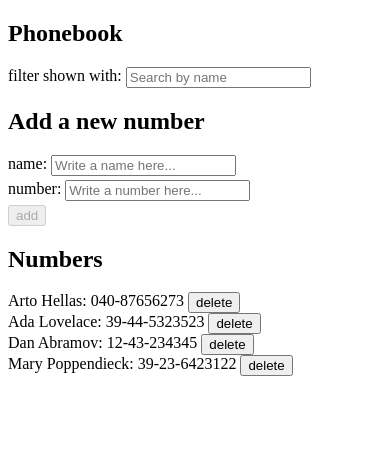
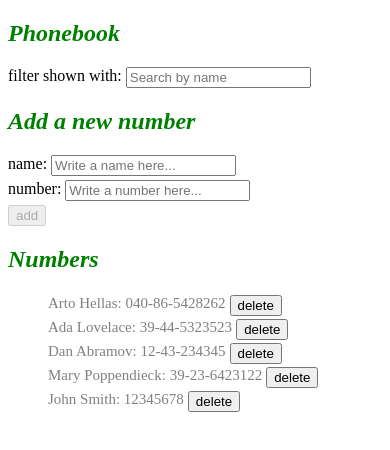
Before and after one commit to kevmhughes/fullstackopen, a React (Vite) app in the folder part2/the_phonebook/: page / in a window 390 px wide. Shown: the top 450 px of the page. Built offline with nearby package versions, Linux system fonts and the light colour scheme; data requests are answered from the project's data file.

Commit message:
2.16: Phonebook step 11

```diff
--- a/part2/the_phonebook/db.json
+++ b/part2/the_phonebook/db.json
@@ -2,7 +2,7 @@
   "persons": [
     {
       "name": "Arto Hellas",
-      "number": "040-87656273",
+      "number": "040-86-5428262",
       "id": "1"
     },
     {
@@ -19,6 +19,11 @@
       "name": "Mary Poppendieck",
       "number": "39-23-6423122",
       "id": "4"
+    },
+    {
+      "id": "2e28",
+      "name": "John Smith",
+      "number": "12345678"
     }
   ]
 }
--- a/part2/the_phonebook/src/App.jsx
+++ b/part2/the_phonebook/src/App.jsx
@@ -3,12 +3,16 @@ import personService from "./services/persons";
 import Filter from "./components/Filter";
 import Form from "./components/Form";
 import List from "./components/List";
+import Notification from "./components/Notification";
+import "./index.css"
 
 const App = () => {
   const [persons, setPersons] = useState([]);
   const [filteredPersons, setFilteredPersons] = useState([]);
   const [newName, setNewName] = useState("");
   const [newNumber, setNewNumber] = useState("");
+  const [message, setMessage] = useState(null);
+
 
   // AXIOS GET => the initial state of the data is fetched from json-server using the axios-library
   useEffect(() => {
@@ -71,6 +75,10 @@ const App = () => {
             );
             setNewName("");
             setNewNumber("");
+            setMessage("The number has been updated successfully!")
+            setTimeout(() => {
+              setMessage(null)
+            }, 3000)
           })
           .catch((error) => {
             console.error("Error updating person:", error);
@@ -90,6 +98,10 @@ const App = () => {
           setPersons([...persons, response.data]);
           setNewName("");
           setNewNumber("");
+          setMessage(`${response.data.name} has been added to the phonebook!`)
+          setTimeout(() => {
+            setMessage(null)
+          }, 3000)
         })
         .catch((error) => {
           console.error("Error adding person:", error);
@@ -135,6 +147,7 @@ const App = () => {
   return (
     <div>
       <h2>Phonebook</h2>
+      <Notification message={message}/>
       <Filter handleFilteredPersons={handleFilteredPersons} />
       <h2>Add a new number</h2>
       <Form
--- a/part2/the_phonebook/src/components/List.jsx
+++ b/part2/the_phonebook/src/components/List.jsx
@@ -7,7 +7,7 @@ const List = ({ filteredPersons, handleDeletePerson }) => {
   }
 
   return (
-    <>
+    <ul>
       {filteredPersons.map((person) => (
         <Person
           person={person}
@@ -15,7 +15,7 @@ const List = ({ filteredPersons, handleDeletePerson }) => {
           handleDeletePerson={handleDeletePerson}
         />
       ))}
-    </>
+    </ul>
   );
 };
 
--- /dev/null
+++ b/part2/the_phonebook/src/components/Notification.jsx
@@ -0,0 +1,13 @@
+const Notification = ({ message }) => {
+    if (message === null) {
+      return null
+    }
+
+    return (
+      <div className='error'>
+        {message}
+      </div>
+    )
+  }
+
+  export default Notification
--- a/part2/the_phonebook/src/components/Person.jsx
+++ b/part2/the_phonebook/src/components/Person.jsx
@@ -3,12 +3,10 @@ import Button from "./Button";
 
 const Person = ({ person, handleDeletePerson }) => {
   return (
-    <div style={{ display: "flex", gap: "4px" }}>
-      <div>
+    <li style={{ display: "flex", gap: "4px" }}>
         {person.name}: {person.number}
-      </div>
       <Button handleDeletePerson={() => handleDeletePerson(person.id)} />
-    </div>
+    </li>
   );
 };
 
--- /dev/null
+++ b/part2/the_phonebook/src/index.css
@@ -0,0 +1,19 @@
+h2 {
+    color: green;
+    font-style: italic;
+  }
+
+  li {
+    color: grey;
+    padding-top: 3px;
+    font-size: 15px;
+  }
+
+  .error {
+    border: solid 4px green;
+    padding: 4px;
+    width: fit-content;
+    margin-bottom: 8px;
+    color: green;
+    background-color: lightgray
+  }
```
